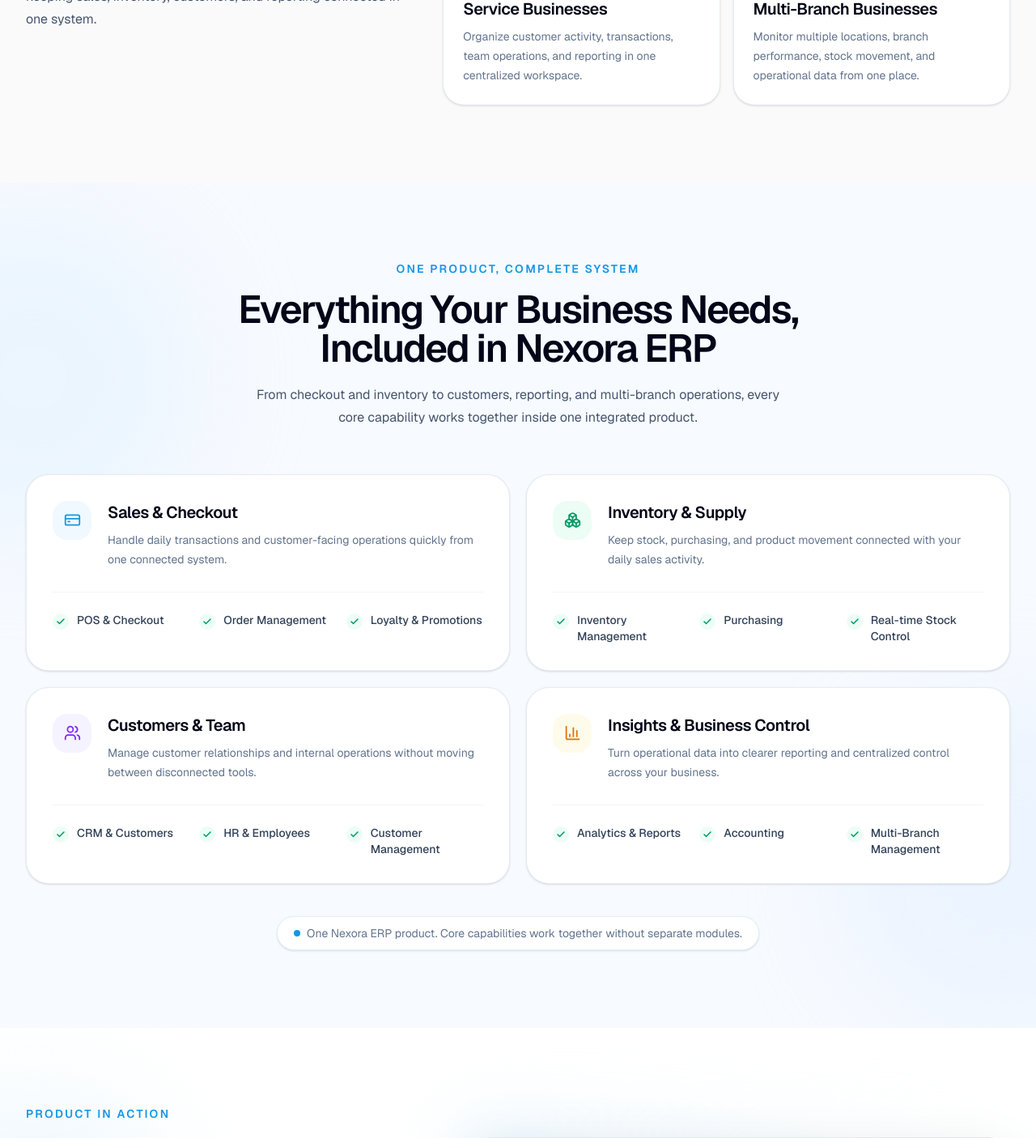
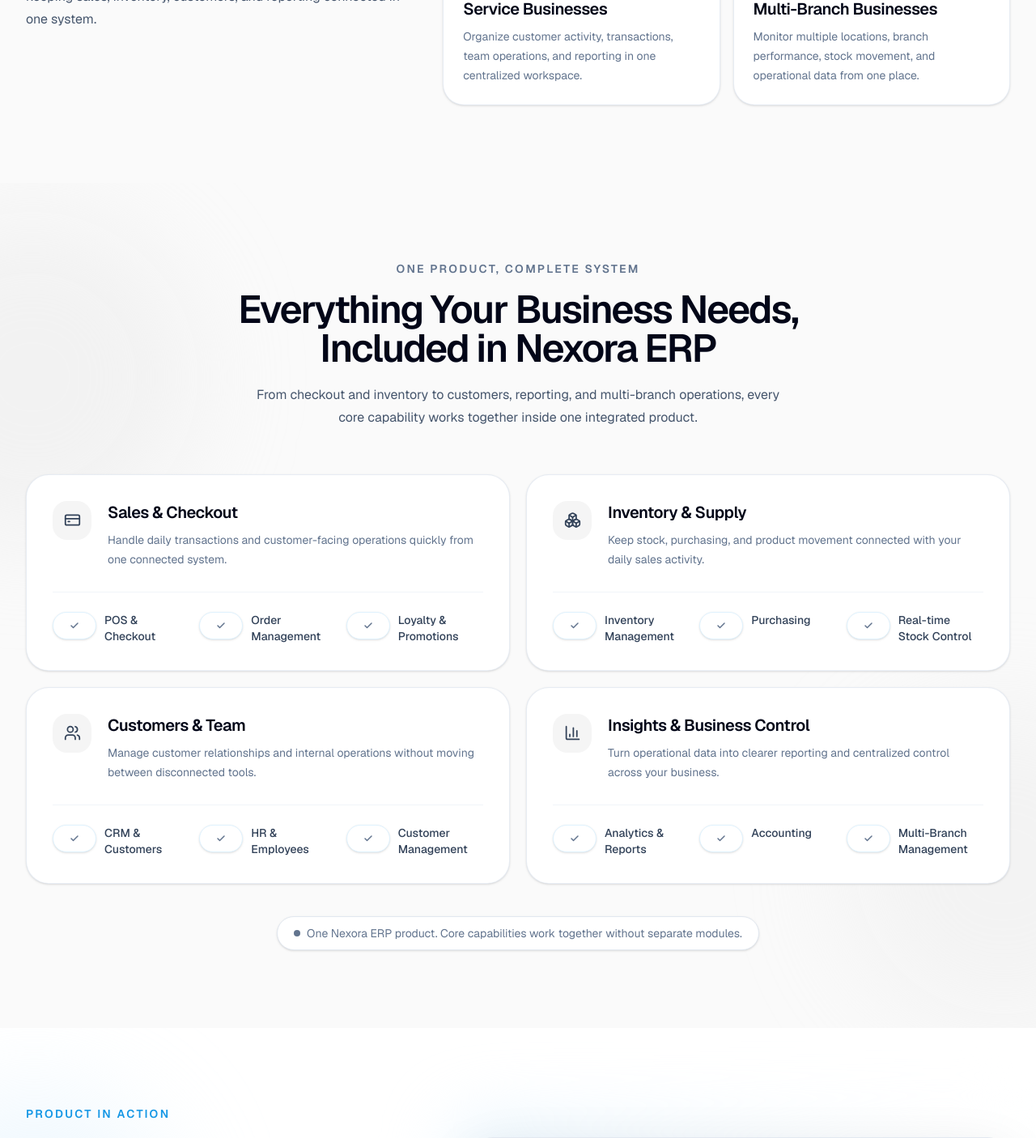
Before and after one commit to faalvaro/nexora-erp, a Next.js app: page / in a window 1280 px wide. Shown: the part 2411-3817 px from the top of the page at 81% size. Built offline with nearby package versions, Linux system fonts and the light colour scheme; no server answers.

Commit message:
Apply neutral theme to feature modules

```diff
--- a/components/landing/modules.tsx
+++ b/components/landing/modules.tsx
@@ -23,7 +23,7 @@
         t("groups.sales.items.orders"),
         t("groups.sales.items.loyalty"),
       ],
-      iconClass: "bg-sky-50 text-[#1597E5]",
+      iconClass: "bg-neutral-100 text-slate-700",
     },
     {
       key: "inventory",
@@ -35,7 +35,7 @@
         t("groups.inventory.items.purchasing"),
         t("groups.inventory.items.stock"),
       ],
-      iconClass: "bg-emerald-50 text-emerald-600",
+      iconClass: "bg-neutral-100 text-slate-700",
     },
     {
       key: "customers",
@@ -47,7 +47,7 @@
         t("groups.customers.items.hr"),
         t("groups.customers.items.customerData"),
       ],
-      iconClass: "bg-violet-50 text-violet-600",
+      iconClass: "bg-neutral-100 text-slate-700",
     },
     {
       key: "insights",
@@ -59,23 +59,23 @@
         t("groups.insights.items.accounting"),
         t("groups.insights.items.multiBranch"),
       ],
-      iconClass: "bg-amber-50 text-amber-600",
+      iconClass: "bg-neutral-100 text-slate-700",
     },
   ];
 
   return (
     <section
       id="features"
-      className="relative overflow-hidden bg-[#F7FAFF] py-24"
+      className="relative overflow-hidden bg-neutral-50 py-24"
     >
       {/* Background accents */}
-      <div className="absolute -left-40 top-10 size-[400px] rounded-full bg-sky-100/50 blur-3xl" />
-      <div className="absolute -right-40 bottom-0 size-[400px] rounded-full bg-blue-100/40 blur-3xl" />
+      <div className="absolute -left-40 top-10 size-[400px] rounded-full bg-neutral-200/40 blur-3xl" />
+      <div className="absolute -right-40 bottom-0 size-[400px] rounded-full bg-neutral-200/30 blur-3xl" />
 
       <div className="relative mx-auto max-w-7xl px-6 lg:px-8">
         {/* Heading */}
         <div className="mx-auto max-w-3xl text-center">
-          <p className="text-sm font-semibold uppercase tracking-[0.16em] text-[#1597E5]">
+          <p className="text-sm font-semibold uppercase tracking-[0.16em] text-slate-500">
             {t("eyebrow")}
           </p>
 
@@ -96,7 +96,7 @@
             return (
               <article
                 key={group.key}
-                className="group rounded-[28px] border border-slate-200/80 bg-white p-7 shadow-sm transition-all duration-300 hover:-translate-y-1 hover:border-sky-200 hover:shadow-xl hover:shadow-slate-200/40 sm:p-8"
+                className="group rounded-[28px] border border-slate-200/80 bg-white p-7 shadow-sm transition-all duration-300 hover:-translate-y-1 hover:border-slate-300 hover:shadow-xl hover:shadow-slate-200/40 sm:p-8"
               >
                 <div className="flex items-start gap-5">
                   <div
@@ -122,7 +122,7 @@
                       key={item}
                       className="flex items-start gap-2.5"
                     >
-                      <div className="mt-0.5 flex size-5 shrink-0 items-center justify-center rounded-full bg-emerald-50 text-emerald-600">
+                      <div className="inline-flex items-center gap-2 rounded-full border border-sky-100 bg-white px-5 py-2.5 text-sm text-slate-500 shadow-sm">
                         <Check size={12} strokeWidth={3} />
                       </div>
 
@@ -139,8 +139,8 @@
 
         {/* Bottom message */}
         <div className="mt-10 flex justify-center">
-          <div className="inline-flex items-center gap-2 rounded-full border border-sky-100 bg-white px-5 py-2.5 text-sm text-slate-500 shadow-sm">
-            <span className="size-2 rounded-full bg-[#1597E5]" />
+          <div className="inline-flex items-center gap-2 rounded-full border border-slate-200 bg-white px-5 py-2.5 text-sm text-slate-500 shadow-sm">
+            <span className="size-2 rounded-full bg-slate-500" />
             {t("bottomNote")}
           </div>
         </div>
```
